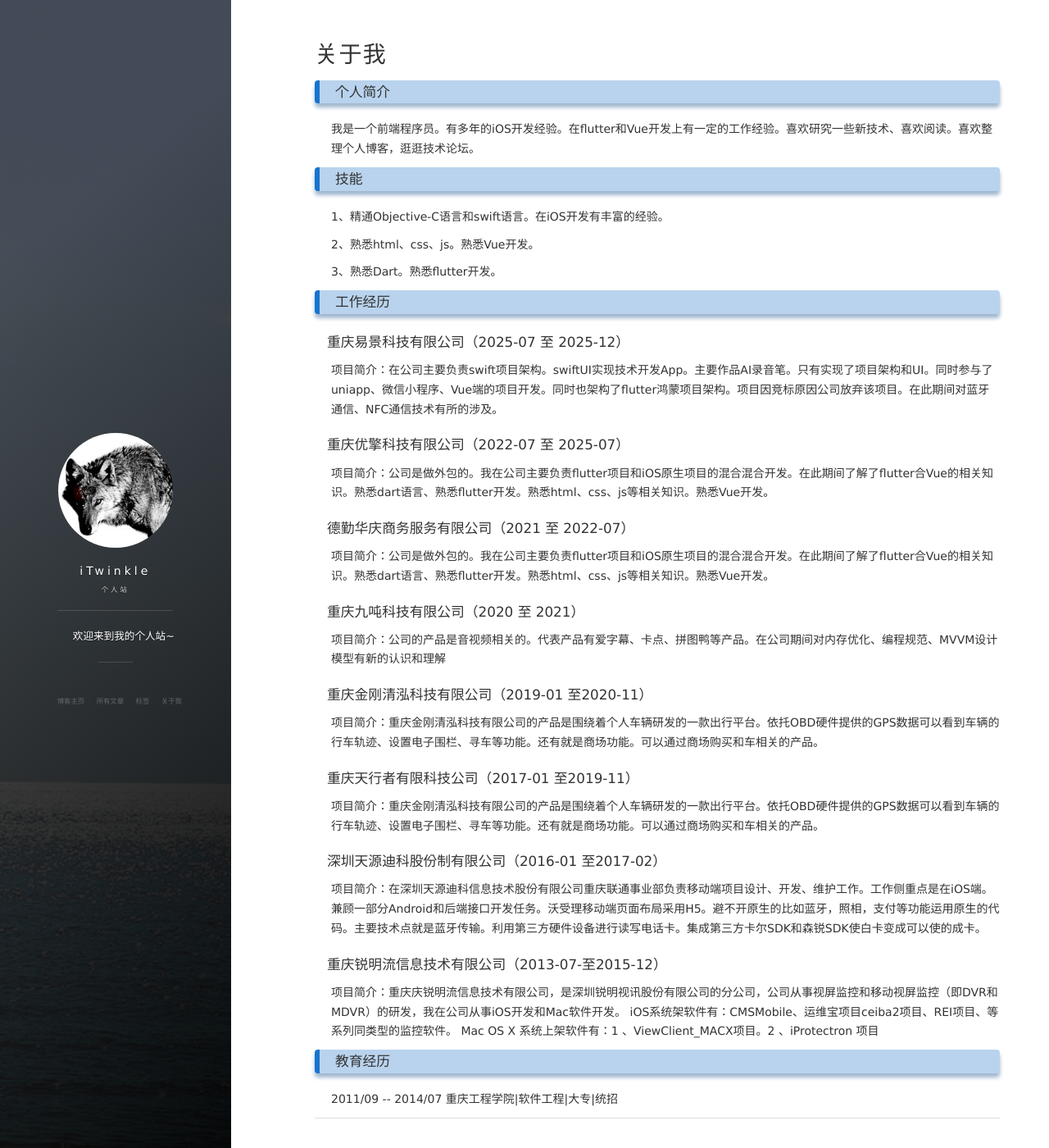
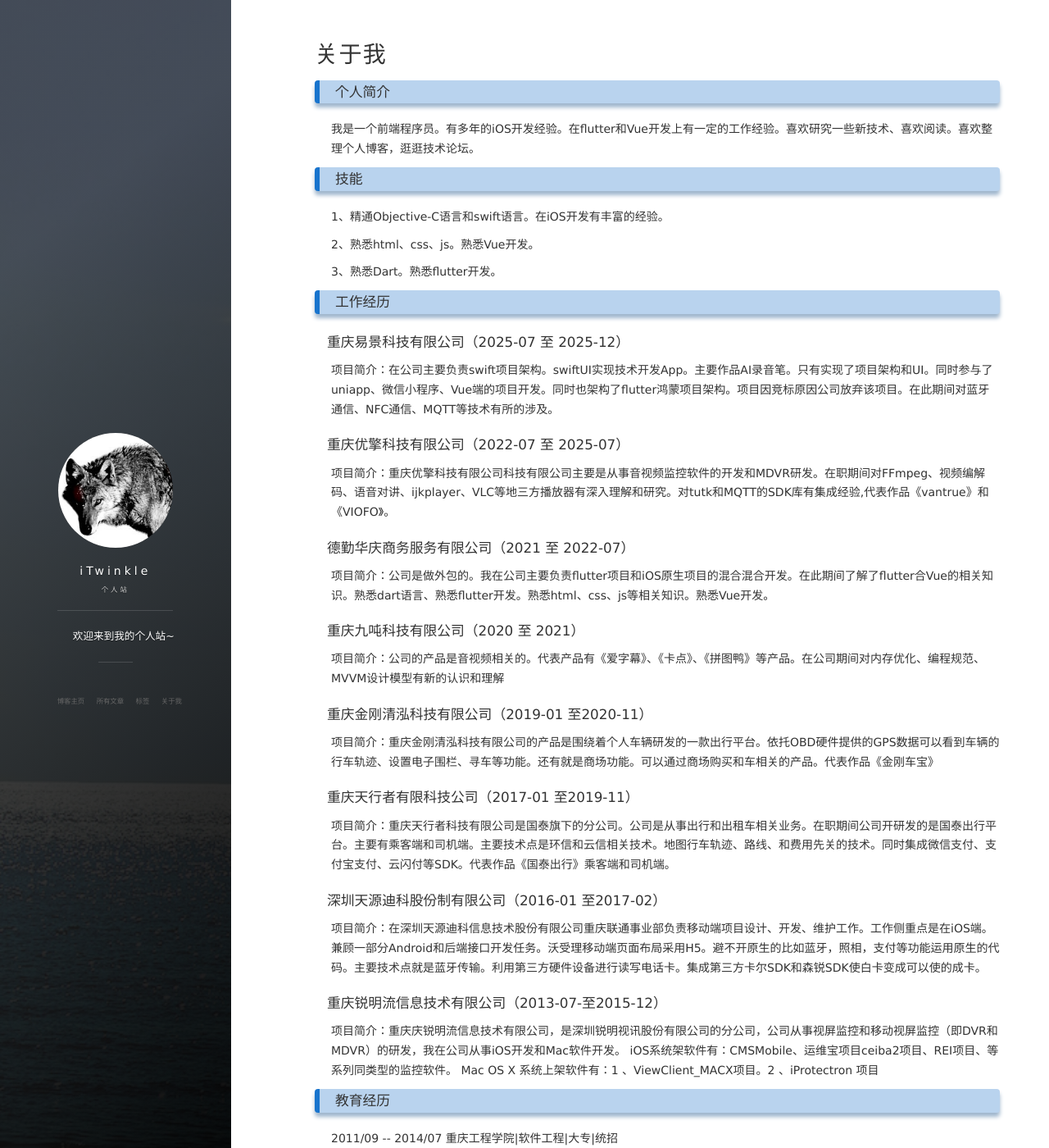
Before and after one commit to iTwinkle/iTwinkle.github.io, a Jekyll site: the page built from about.md, in a window 1280 px wide and 1400 px high. Shown: the whole window at 82% size. Built offline with Jekyll 4.4.1, drawn with Linux system fonts in a browser that asks for light colours; nearby versions of some CDN libraries; comment, search, counter and statistics services are not loaded.

Commit message:
修改个人简历

```diff
--- a/about.md
+++ b/about.md
@@ -26,12 +26,12 @@ title: 关于我
 
 <h4>重庆易景科技有限公司（2025-07 至 2025-12）</h4>
 <p>
-项目简介：在公司主要负责swift项目架构。swiftUI实现技术开发App。主要作品AI录音笔。只有实现了项目架构和UI。同时参与了uniapp、微信小程序、Vue端的项目开发。同时也架构了flutter鸿蒙项目架构。项目因竞标原因公司放弃该项目。在此期间对蓝牙通信、NFC通信技术有所的涉及。
+项目简介：在公司主要负责swift项目架构。swiftUI实现技术开发App。主要作品AI录音笔。只有实现了项目架构和UI。同时参与了uniapp、微信小程序、Vue端的项目开发。同时也架构了flutter鸿蒙项目架构。项目因竞标原因公司放弃该项目。在此期间对蓝牙通信、NFC通信、MQTT等技术有所的涉及。
 <p>
 
 <h4>重庆优擎科技有限公司（2022-07 至 2025-07）</h4>
 <p>
-项目简介：公司是做外包的。我在公司主要负责flutter项目和iOS原生项目的混合混合开发。在此期间了解了flutter合Vue的相关知识。熟悉dart语言、熟悉flutter开发。熟悉html、css、js等相关知识。熟悉Vue开发。
+项目简介：重庆优擎科技有限公司科技有限公司主要是从事音视频监控软件的开发和MDVR研发。在职期间对FFmpeg、视频编解码、语音对讲、ijkplayer、VLC等地三方播放器有深入理解和研究。对tutk和MQTT的SDK库有集成经验,代表作品《vantrue》和《VIOFO》。
 <p>
 
 
@@ -42,17 +42,17 @@ title: 关于我
 
 <h4> 重庆九吨科技有限公司（2020 至 2021）</h4>
 <p>
-项目简介：公司的产品是音视频相关的。代表产品有爱字幕、卡点、拼图鸭等产品。在公司期间对内存优化、编程规范、MVVM设计模型有新的认识和理解
+项目简介：公司的产品是音视频相关的。代表产品有《爱字幕》、《卡点》、《拼图鸭》等产品。在公司期间对内存优化、编程规范、MVVM设计模型有新的认识和理解
 <p>
 
 <h4>重庆金刚清泓科技有限公司（2019-01 至2020-11）</h4>
 <p>
-项目简介：重庆金刚清泓科技有限公司的产品是围绕着个人车辆研发的一款出行平台。依托OBD硬件提供的GPS数据可以看到车辆的行车轨迹、设置电子围栏、寻车等功能。还有就是商场功能。可以通过商场购买和车相关的产品。
+项目简介：重庆金刚清泓科技有限公司的产品是围绕着个人车辆研发的一款出行平台。依托OBD硬件提供的GPS数据可以看到车辆的行车轨迹、设置电子围栏、寻车等功能。还有就是商场功能。可以通过商场购买和车相关的产品。代表作品《金刚车宝》
 <p>
 
 <h4>重庆天行者有限科技公司（2017-01 至2019-11）</h4>
 <p>
-项目简介：重庆金刚清泓科技有限公司的产品是围绕着个人车辆研发的一款出行平台。依托OBD硬件提供的GPS数据可以看到车辆的行车轨迹、设置电子围栏、寻车等功能。还有就是商场功能。可以通过商场购买和车相关的产品。
+项目简介：重庆天行者科技有限公司是国泰旗下的分公司。公司是从事出行和出租车相关业务。在职期间公司开研发的是国泰出行平台。主要有乘客端和司机端。主要技术点是环信和云信相关技术。地图行车轨迹、路线、和费用先关的技术。同时集成微信支付、支付宝支付、云闪付等SDK。代表作品《国泰出行》乘客端和司机端。
 <p>
 
 <h4>深圳天源迪科股份制有限公司（2016-01 至2017-02）</h4>
```
